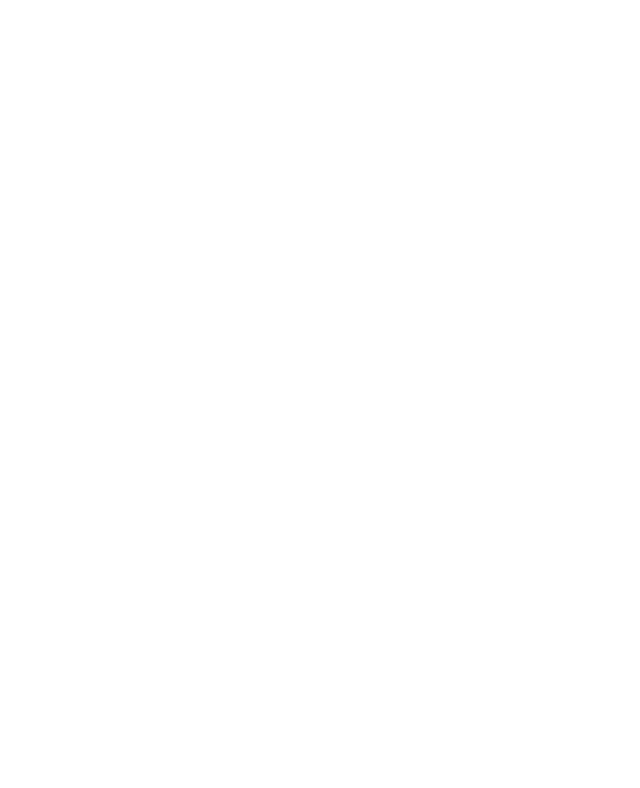
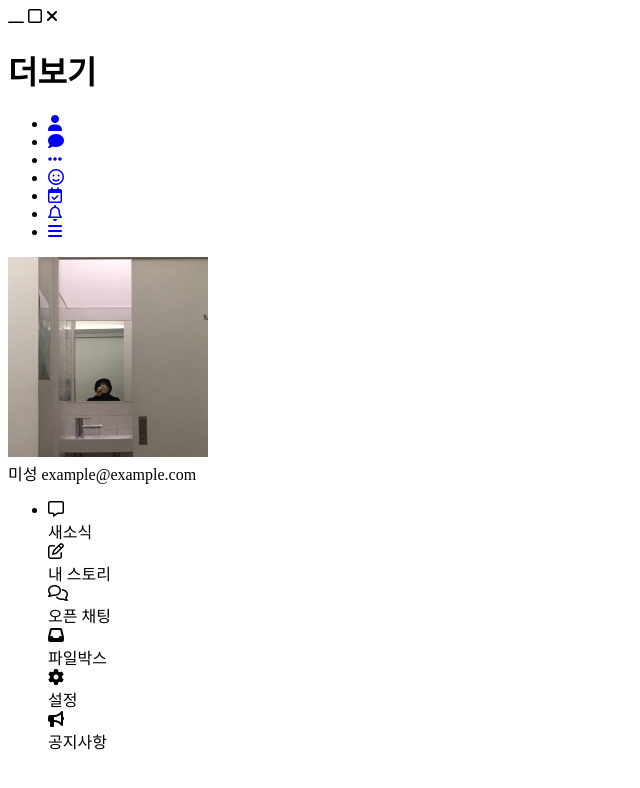
Before and after one commit to mixsung/refresh_kakao_clone, a plain HTML site: page more.html in a window 1280 px wide. Shown: the whole page, without its empty margins (0-640 px from the left). Drawn offline with Linux system fonts and the light colour scheme.

Commit message:
Add files
index, friends, more are almost done. Building chat file yet

```diff
--- /dev/null
+++ b/chat.html
@@ -0,0 +1,31 @@
+<!DOCTYPE html>
+<html lang="en">
+<head>
+    <meta charset="UTF-8">
+    <meta name="viewport" content="width=device-width, initial-scale=1.0">
+    <meta http-equiv="X-UA-Compatible" content="ie=edge">
+    <script src="https://kit.fontawesome.com/2f4b0c8ab0.js" crossorigin="anonymous"></script>
+    <title>Chat | KaKao Clone</title>
+</head>
+<body>
+    <header class="header">
+        <div class="header__header-column">
+            <a href="index.html" class="header__back-btn">
+                <i class="fas fa-arrow-left"></i>
+            </a>
+            <h1 class="header__title">김민주</h1>
+        </div>
+        <div class="header__header-column">
+            <span class="header__icon">
+                <i class="fas fa-search"></i>
+            </span>
+            <span class="header__icon">
+                <i class="fas fa-bars"></i>
+            </span>
+        </div>
+    </header>
+    <main class="chat">
+
+    </main>
+</body>
+</html>
--- a/more.html
+++ b/more.html
@@ -0,0 +1,90 @@
+<!DOCTYPE html>
+<html lang="en">
+<head>
+    <meta charset="UTF-8">
+    <meta name="viewport" content="width=device-width, initial-scale=1.0">
+    <meta http-equiv="X-UA-Compatible" content="ie=edge">
+    <script src="https://kit.fontawesome.com/2f4b0c8ab0.js" crossorigin="anonymous"></script>
+    <title>More | Kakao Clone</title>
+</head>
+<body>
+    <div class="status-bar">
+        <div class="status-bar__column">
+            <i class="far fa-window-minimize"></i>
+            <i class="far fa-square"></i>
+            <i class="fas fa-times"></i>
+        </div>
+    </div>
+    <header class="header">
+        <div class="header__header-column">
+            <h1 class="header__title">더보기</h1>
+        </div>
+    </header>
+    <nav class="side-bar">
+        <ul class="side-bar__list">
+            <li class="side-bar__list-item"><a href="friends.html" class="side-bar__list-link"><i class="fas fa-user"></i></a></li>
+            <li class="side-bar__list-item"><a href="index.html" class="side-bar__list-link"><i class="fas fa-comment"></i></a></li>
+            <li class="side-bar__list-item"><a href="more.html" class="side-bar__list-link"><i class="fas fa-ellipsis-h"></i></a></li>
+            <li class="side-bar__list-item"><a href="#" class="side-bar__list__list-link"><i class="far fa-smile"></i></a></li>
+            <li class="side-bar__list-item"><a href="#" class="side-bar__list__list-link"><i class="far fa-calendar-check"></i></a></li>
+            <li class="side-bar__list-item"><a href="#" class="side-bar__list__list-link"><i class="far fa-bell"></i></a></li>
+            <li class="side-bar__list-item"><a href="#" class="side-bar__list__list-link"><i class="fas fa-bars"></i></a></li>
+        </ul>
+    </nav>
+    <main class="more">
+        <header class="more__header">
+            <div class="friends__friend friend friend--lg">
+                <div class="friend__column">
+                    <img src="images/myprofile.jpg" class="g-avatar friend__avatar" width="200" height="200">
+                    <div class="friend__content">
+                        <span class="friend__name">미성</span>
+                        <span class="friend__status">example@example.com</span>
+                    </div>
+                </div>
+            </div>
+        </header>
+        <ul class="more__btn-list">
+            <li class="more__btn">
+                <div class="more__column">
+                    <i class="far fa-comment-alt"></i>
+                    <div class="more__content">
+                        <span class="more__name">새소식</span>
+                    </div>
+                </div>
+                <div class="more__column">
+                    <i class="far fa-edit"></i>
+                    <div class="more__content">
+                        <span class="more__name">내 스토리</span>
+                    </div>
+                </div>
+                <div class="more__column">
+                    <i class="far fa-comments"></i>
+                    <div class="more__content">
+                        <span class="more__name">오픈 채팅</span>
+                    </div>
+                </div>
+                <div class="more__column">
+                    <i class="fas fa-inbox"></i>
+                    <div class="more__content">
+                        <span class="more__name">파일박스</span>
+                    </div>
+                </div>
+                <div class="more__column">
+                    <i class="fas fa-cog"></i>
+                    <div class="more__content">
+                        <span class="more__name">설정</span>
+                    </div>
+                </div>
+                <div class="more__column">
+                    <i class="fas fa-bullhorn"></i>
+                    <div class="more__content">
+                        <span class="more__name">공지사항</span>
+                    </div>
+                </div>
+            </li>
+        </ul>
+    </main>
+
+
+</body>
+</html>
```
Also changed, not shown: friends.html (+21 -4 lines), index.html (+1 -1 lines), settings.html (deleted, +0 -37 lines), find.html (deleted), images/birthday.jpg (added).
